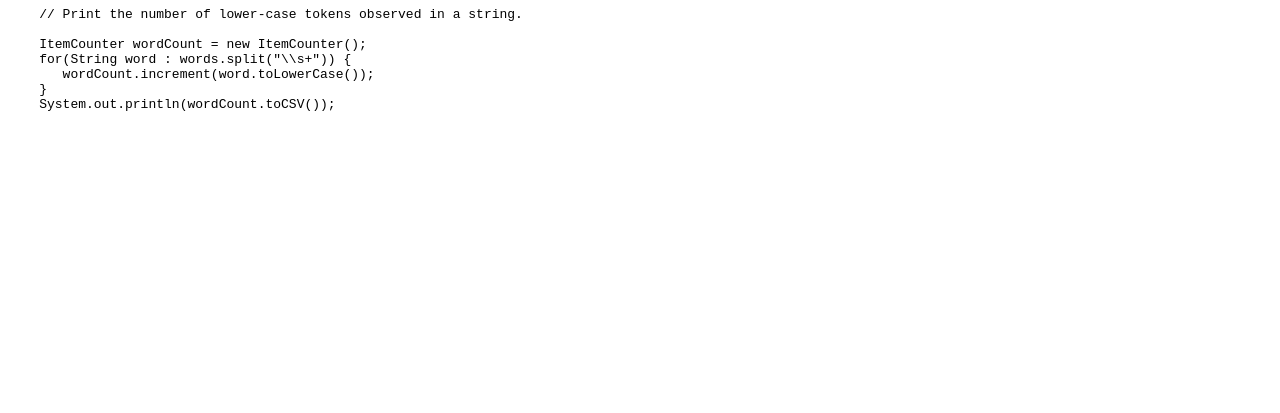
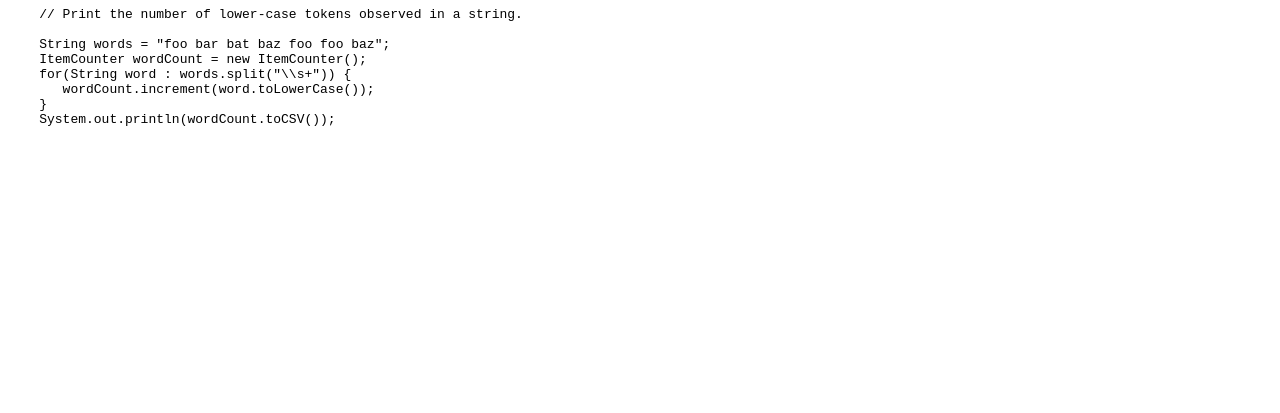
Before and after one commit to romanows/ItemCounter, a plain HTML site: page overview.html in a window 1280 px wide. Shown: the part 387-800 px from the top of the page. Drawn offline with Linux system fonts and the light colour scheme.

Commit message:
Doc bugfix
Sample code wasn't quite right.

```diff
--- a/overview.html
+++ b/overview.html
@@ -32,6 +32,7 @@ romanows@gmail.com
 <pre>
     // Print the number of lower-case tokens observed in a string.
 
+    String words = "foo bar bat baz foo foo baz";
     ItemCounter<String> wordCount = new ItemCounter<String>();
     for(String word : words.split("\\s+")) {
        wordCount.increment(word.toLowerCase());
```
Also changed, not shown: 1 other file.
